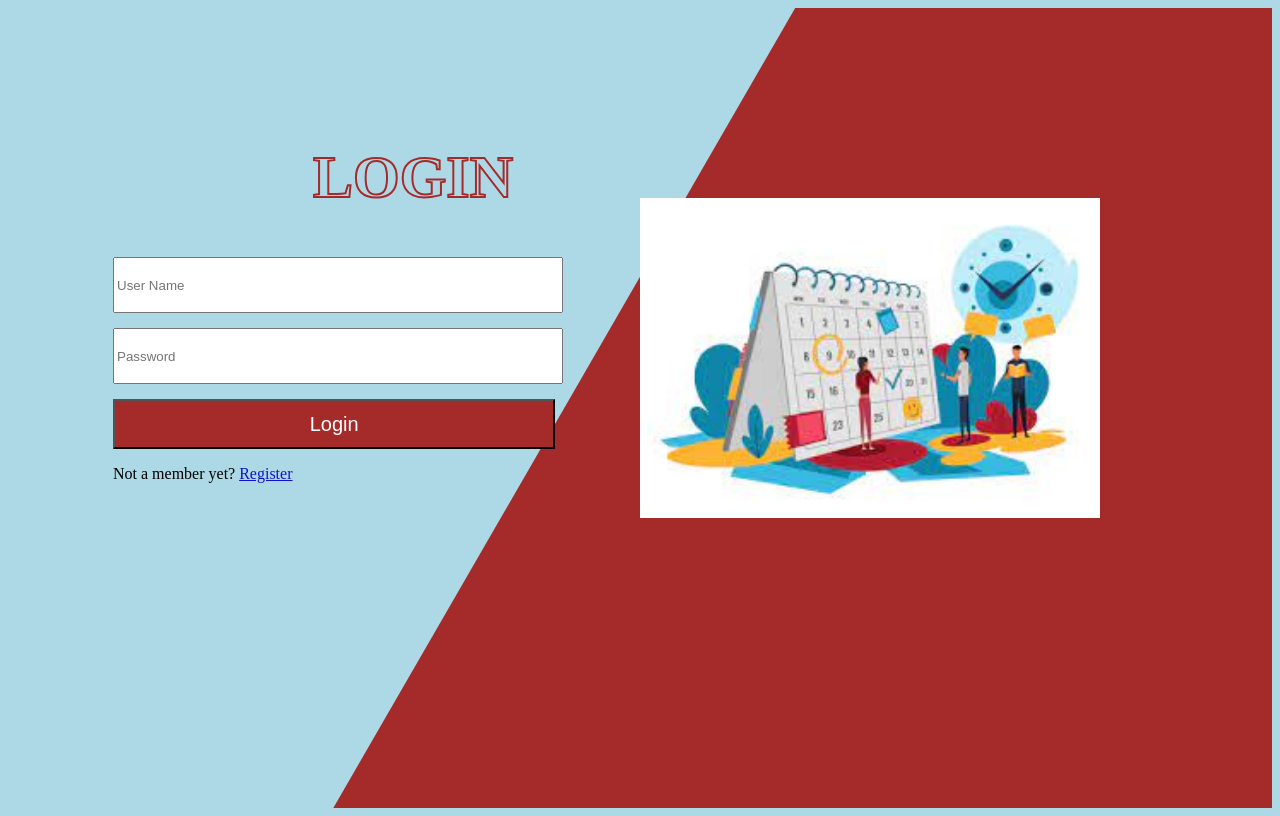
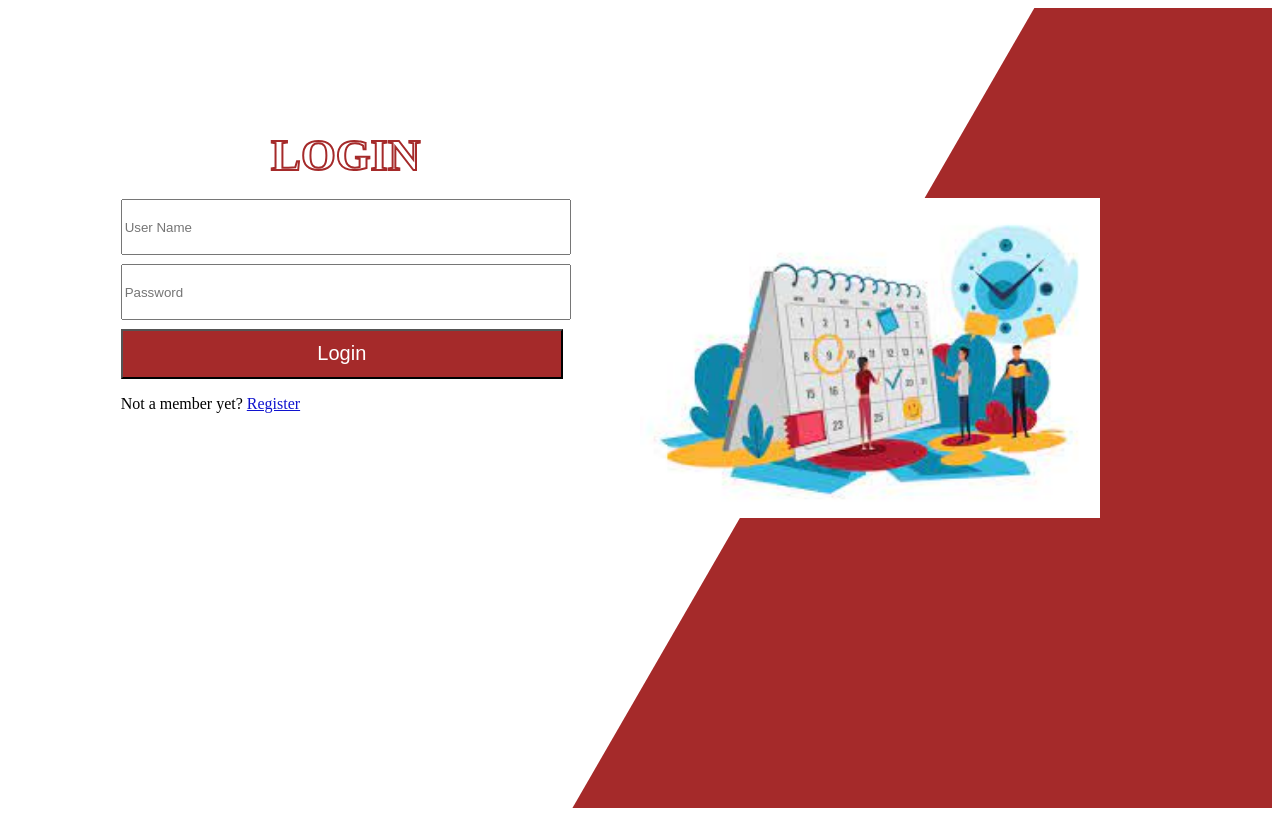
Before and after one commit to Neerpatel125/Sharebale-Planner, a React (Create React App) app in the folder React/shareable-planner-app/: page / in a window 1280 px wide. Built offline with nearby package versions, Linux system fonts and the light colour scheme.

Commit message:
redisigned login page (more fplexible when change size)

```diff
--- a/React/shareable-planner-app/src/App.css
+++ b/React/shareable-planner-app/src/App.css
@@ -6,19 +6,18 @@
     overflow-x: hidden;
     overflow-y: hidden;
 }
-
 .login-page1 .row {
     height: 150%;
 }
 
 .text-part {
     width: 70%;
-    padding: 5px;
+    padding: 1%;
     margin:100px;
 }
 
 .login-page1 input {
-    margin-top: 15px;
+    margin-top: 1%;
     height: 50px;
     width: 50%;
 }
@@ -26,19 +25,19 @@
 .login-page1 button {
     font-size:20px;
     height: 50px;
-    margin-top: 15px;
+    margin-top: 1%;
     width: 50%;
     background-color: brown;
     color: white;
 }
 
 .login-page1 h1 {
-    font-size: 60px;
+    font-size: 280%;
     color: transparent;
     -webkit-text-stroke-width: 2px;
     -webkit-text-stroke-color: brown;
     font-weight:bold;
-    margin: 30px 200px;
+    margin: 1% 17%;
 
 }
 .login-page1 a{
@@ -55,8 +54,10 @@
     height: 38px; */
 }
 .login-page1-rectangle{
-    width: 980px;
+    /* width: 980px; */
+    width: 60%;
     height: 260vh;
+    /* height:60%; */
     background-color:brown;
     position: absolute;
     right:-400px;
@@ -73,7 +74,7 @@
     text-align: center;
   }
 
-  body{
+  .HomePage body{
     background-color: lightblue;
   }
 
--- a/React/shareable-planner-app/src/HomePage.js
+++ b/React/shareable-planner-app/src/HomePage.js
@@ -198,6 +198,7 @@ export default function HomePage(myPersonID){
     */}
 
     {/* HTML for the Title */}
+    <div class className="HomePage">
     <h1 class = "Title">Shareable Planner</h1>
 
     {/* HTML for the Calendar */}
@@ -236,6 +237,7 @@ export default function HomePage(myPersonID){
     {/* HTML for GMU Events Button */}
     <button onClick={() => gmuEvents()} class="gmuEventsButton">GMU Events</button>
     <button class="LogoutButton"><Link to="/">Logout</Link> </button>
+    </div>
     </>
     );
 }
```
